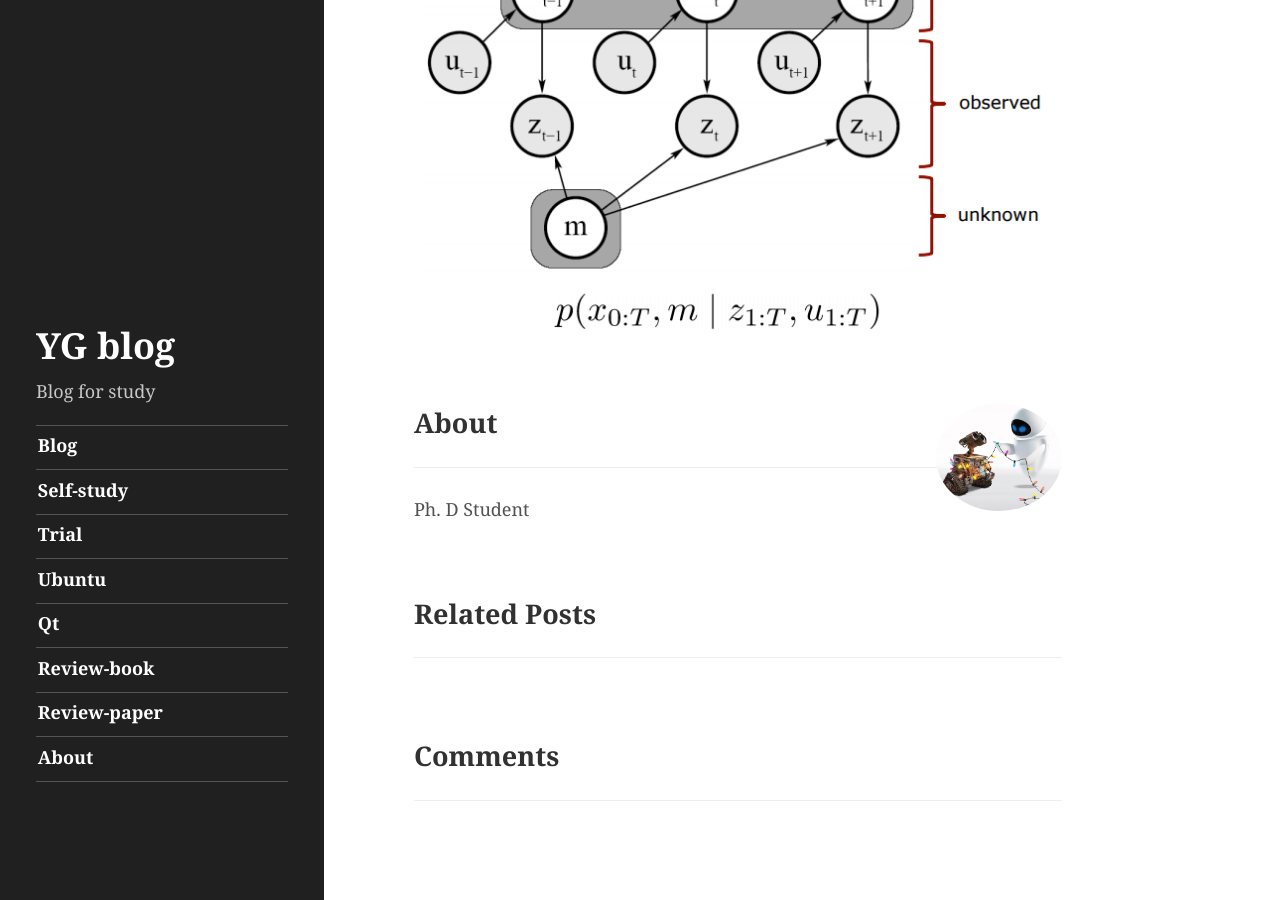
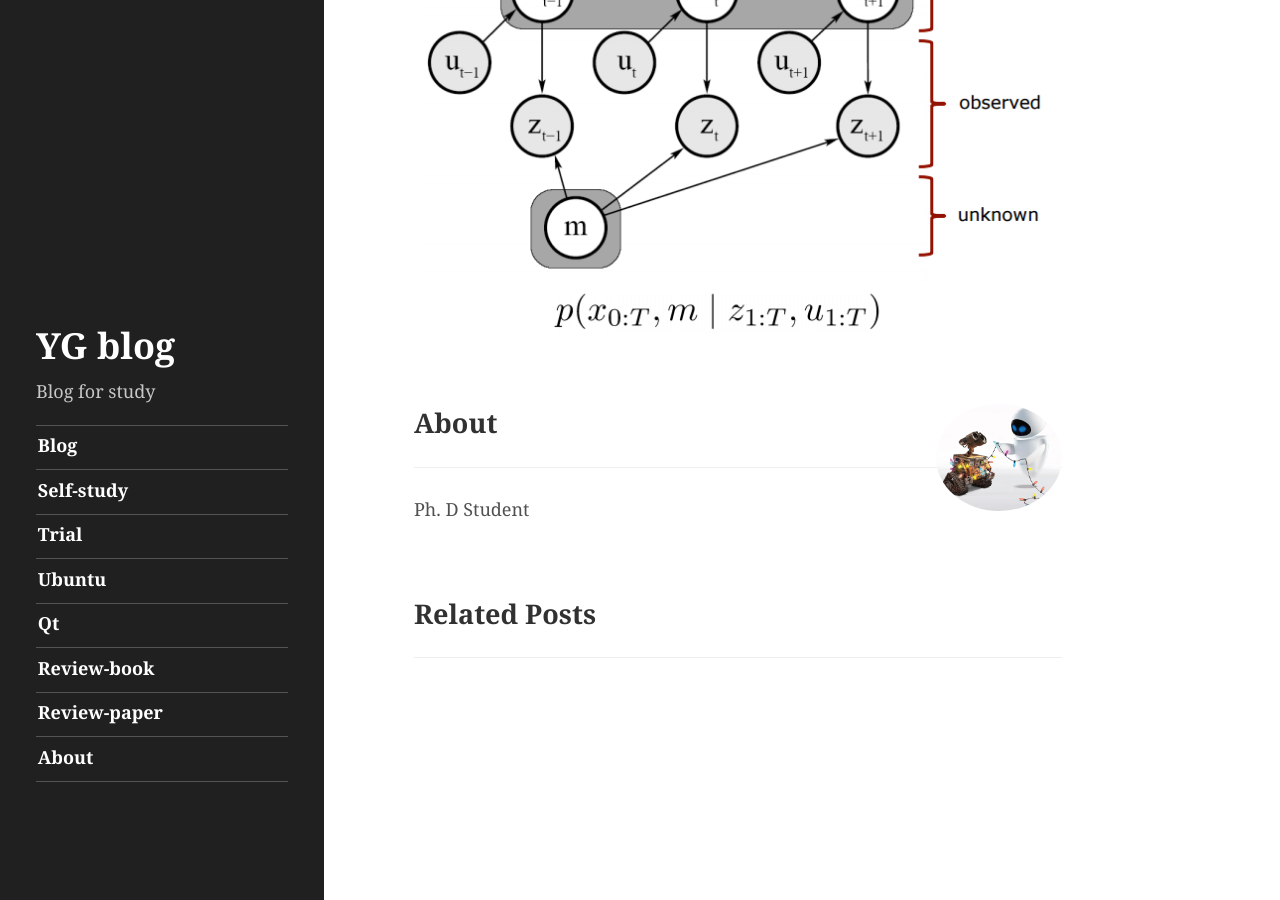
Before and after one commit to youngguncho/youngguncho.github.io, a Jekyll site: the page built from post_prepare/2017-03-02-what-is-SLAM.md, in a window 1280 px wide and 900 px high, scrolled down 1729 px. Built offline with Jekyll 4.4.1, drawn with Linux system fonts in a browser that asks for light colours; formulas are drawn with MathJax 3.

Commit message:
Update comments.html

```diff
--- a/_includes/comments.html
+++ b/_includes/comments.html
@@ -1,8 +1,3 @@
-{% assign post = include.post %}
-
-<aside class="comments" role="complementary">
-  <h2>Comments</h2>
-
 <div id="disqus_thread"></div>
 <script>
 /**
@@ -22,4 +17,3 @@ var disqus_shortname = '{{ site.disqus }}';
 })();
 </script>
 <noscript>Please enable JavaScript to view the <a href="https://disqus.com/?ref_noscript">comments powered by Disqus.</a></noscript>
-</aside>
```
